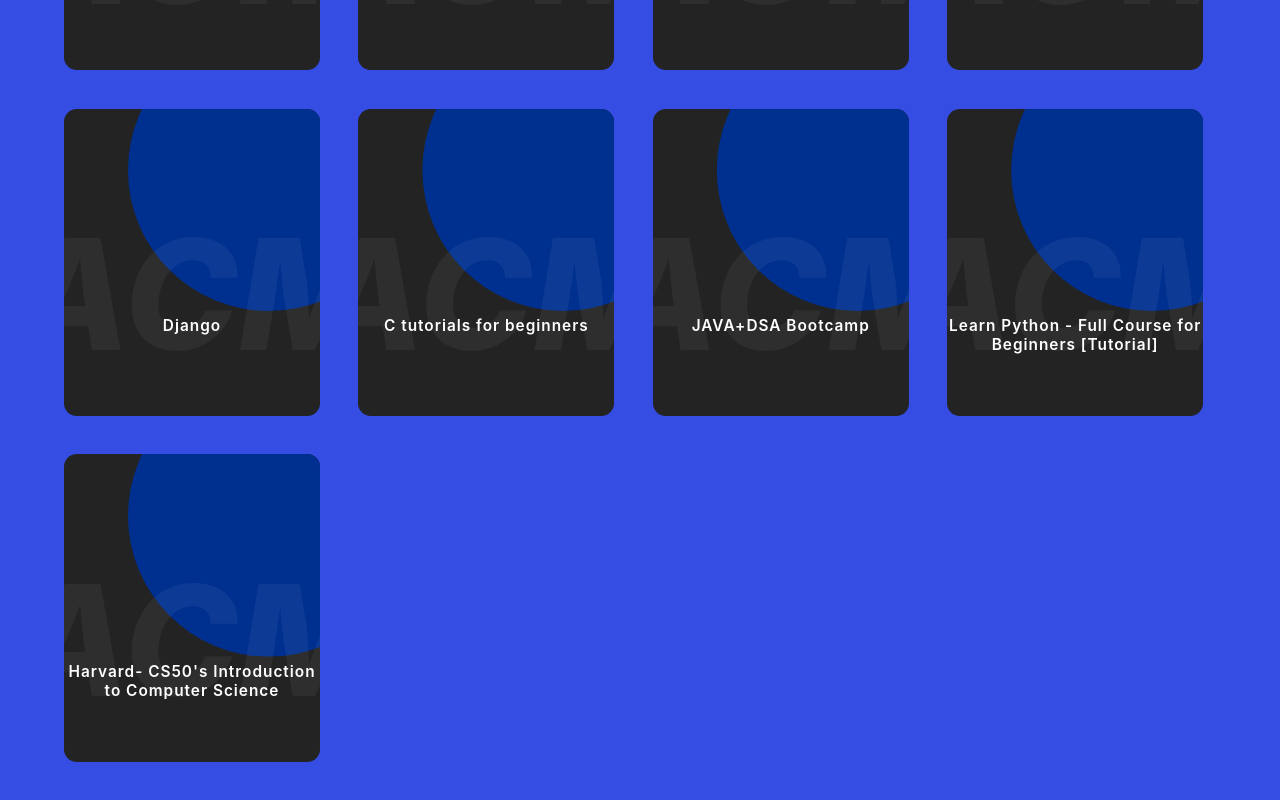
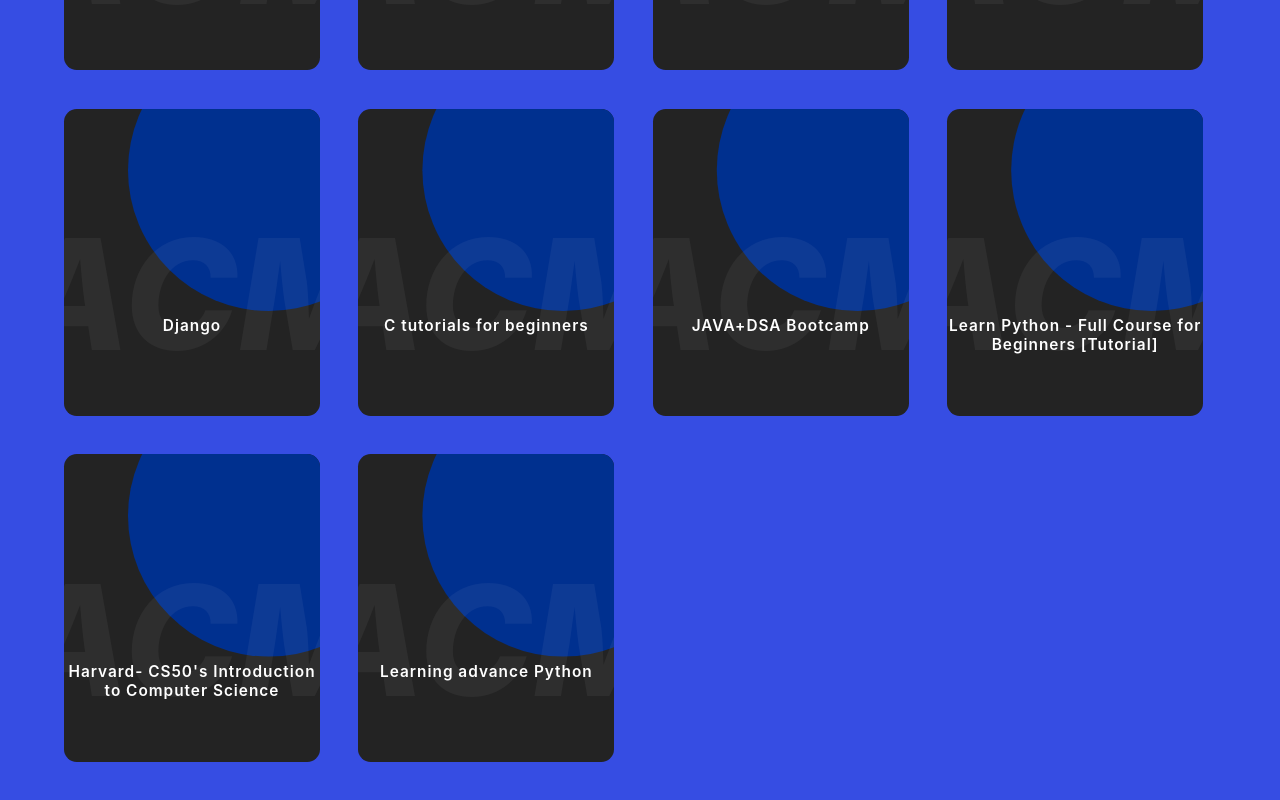
Before and after one commit to ACM-JUIT/Learning-Resources, a React (Create React App) app: page / in a window 1280 px wide. Shown: the part 1292-2092 px from the top of the page. Built offline with nearby package versions, Linux system fonts and the light colour scheme.

Commit message:
Filled_my_learning_resources_section

```diff
--- a/src/data.js
+++ b/src/data.js
@@ -84,4 +84,9 @@
       brief: "Harvard University's introduction to the intellectual enterprises of computer science and the art of programming for majors and non-majors alike, with or without prior programming experience. An entry-level course taught by David J. Malan",
       link: "https://www.edx.org/course/introduction-computer-science-harvardx-cs50x",
     },
+  {
+      courseName: "Learning advance Python",
+      brief: "Learning how to make virtual assistant like Alexa,siri,google assistant,cortana",
+      link: "https://youtube.com/playlist?list=PLu0W_9lII9agICnT8t4iYVSZ3eykIAOME",
+    },
   ];
```
